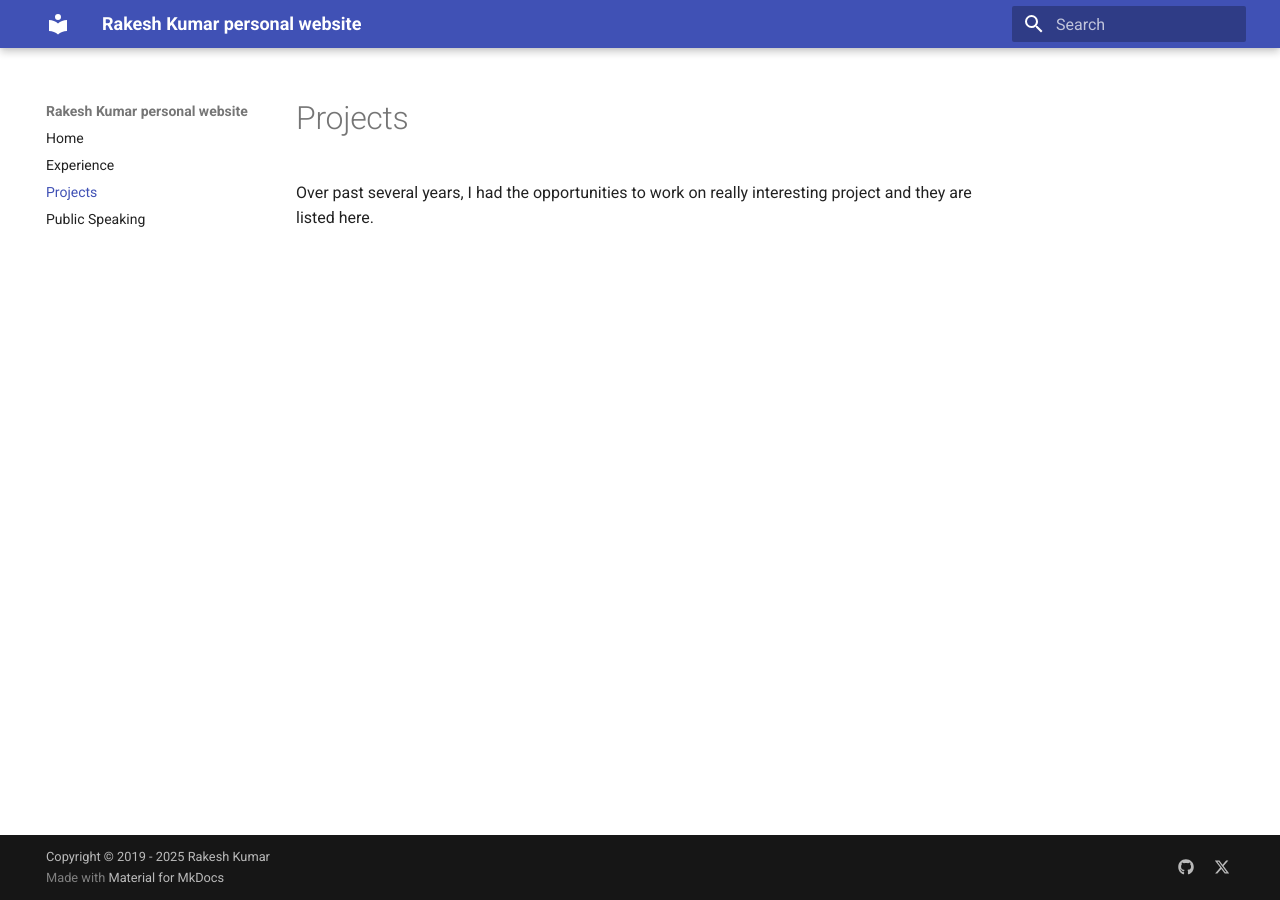
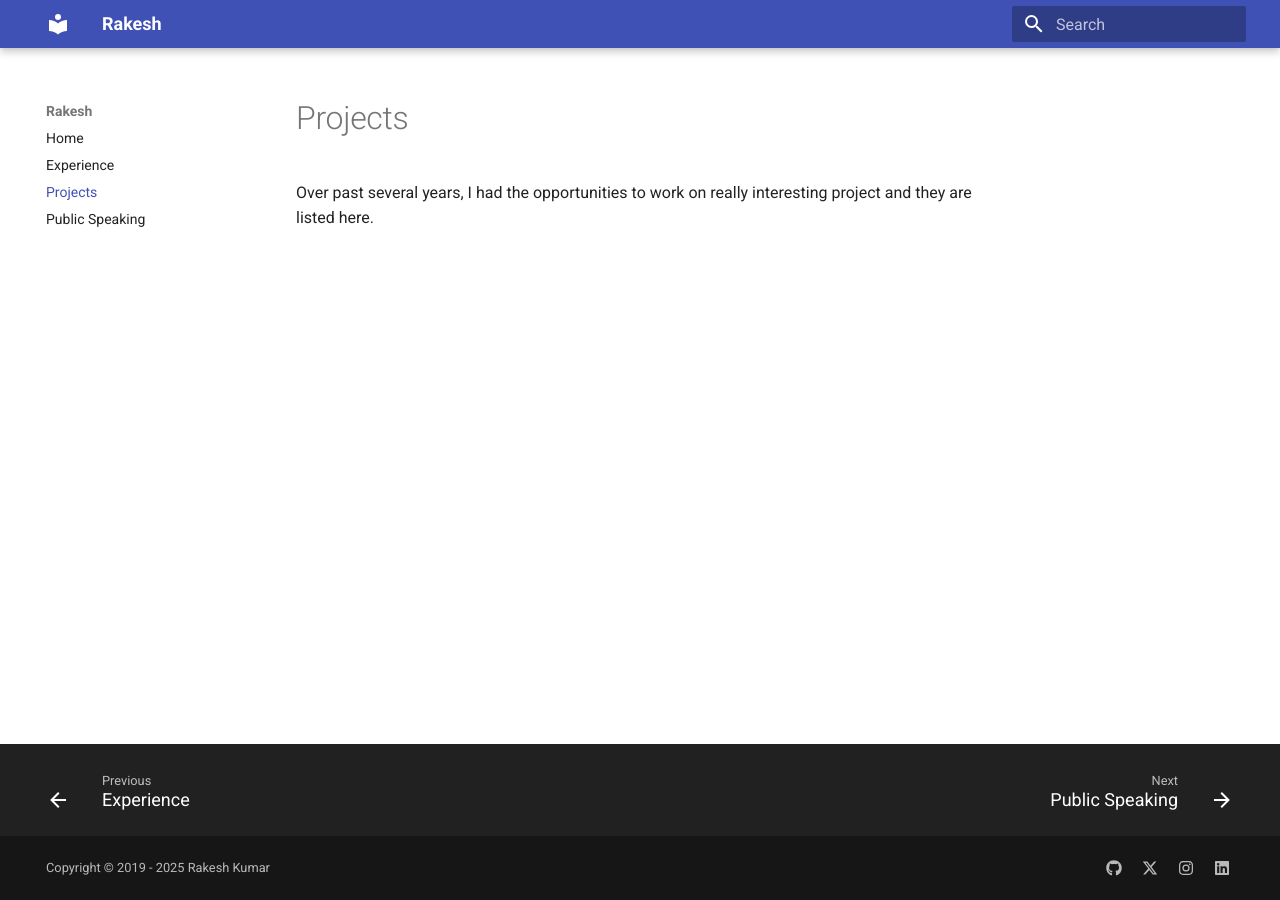
Before and after one commit to rakeshcusat/rakeshcusat.github.io, an MkDocs documentation site: the page built from docs/projects.md, in a window 1280 px wide. Built offline with MkDocs 1.6.1 and Material for MkDocs 9.7.7, drawn with Linux system fonts in a browser that asks for light colours.

Commit message:
Misc updates

```diff
--- a/mkdocs.yml
+++ b/mkdocs.yml
@@ -1,11 +1,12 @@
-site_name: Rakesh Kumar personal website
+site_name: Rakesh
 # repo_url: https://github.com/rakeshcusat/rakeshcusat.github.io
 copyright: Copyright &copy; 2019 - 2025 Rakesh Kumar
 site_url: https://www.englife101.io/
 use_directory_urls: false
 theme:
   name: 'material'
-
+  features:
+    - navigation.footer
 nav:
   - Home: index.md
   - Experience: experience.md
@@ -14,12 +15,16 @@ nav:
 
 # Additional configuration
 extra:
+  generator: false
   social:
     - icon: fontawesome/brands/github
       link: https://github.com/rakeshcusat
     - icon: fontawesome/brands/x-twitter
       link: https://x.com/englife101
-
+    - icon: fontawesome/brands/instagram
+      link: https://www.instagram.com/englife101
+    - icon: fontawesome/brands/linkedin
+      link: https://www.linkedin.com/in/rakeshkumar1007/
 markdown_extensions:
   - admonition
   - def_list
```
